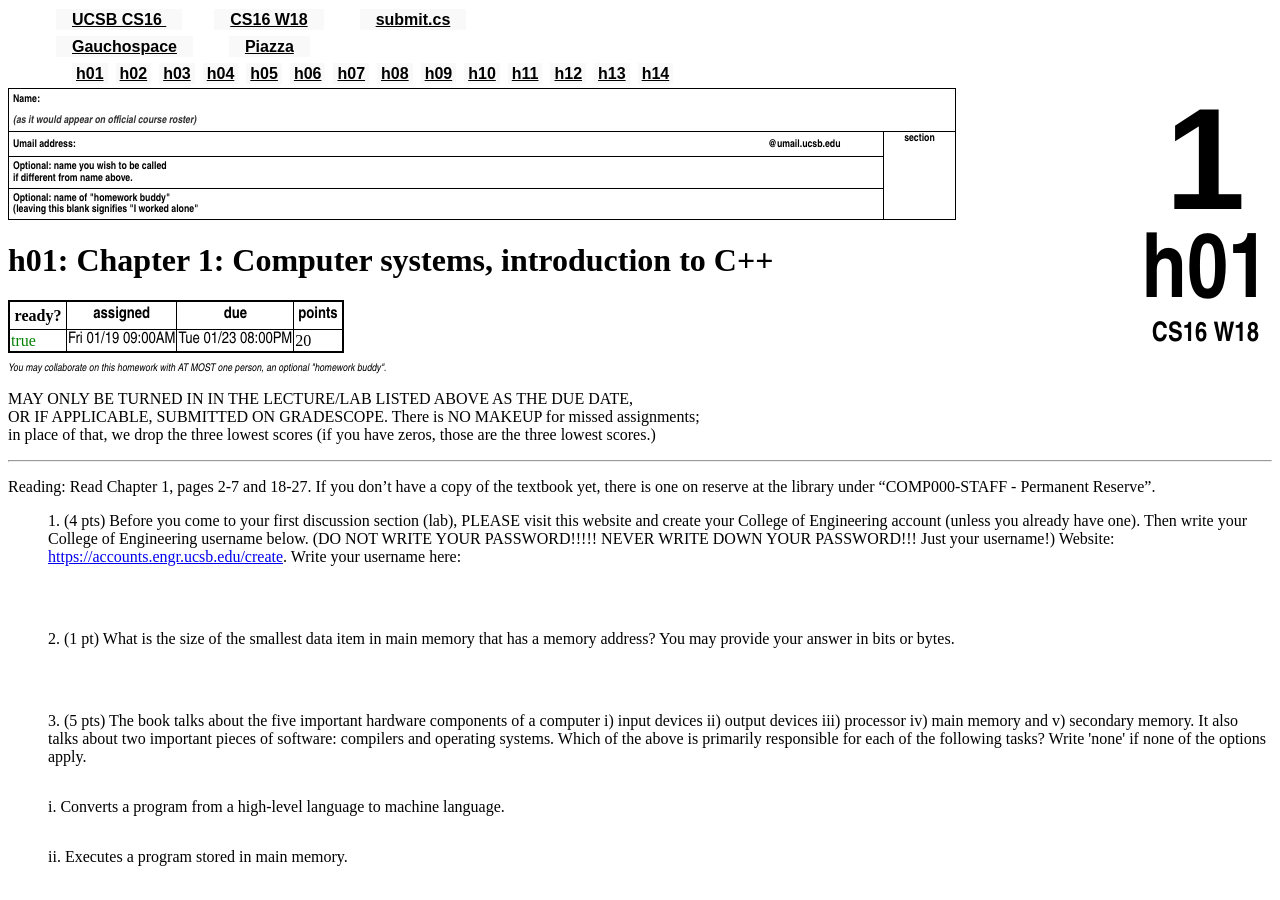
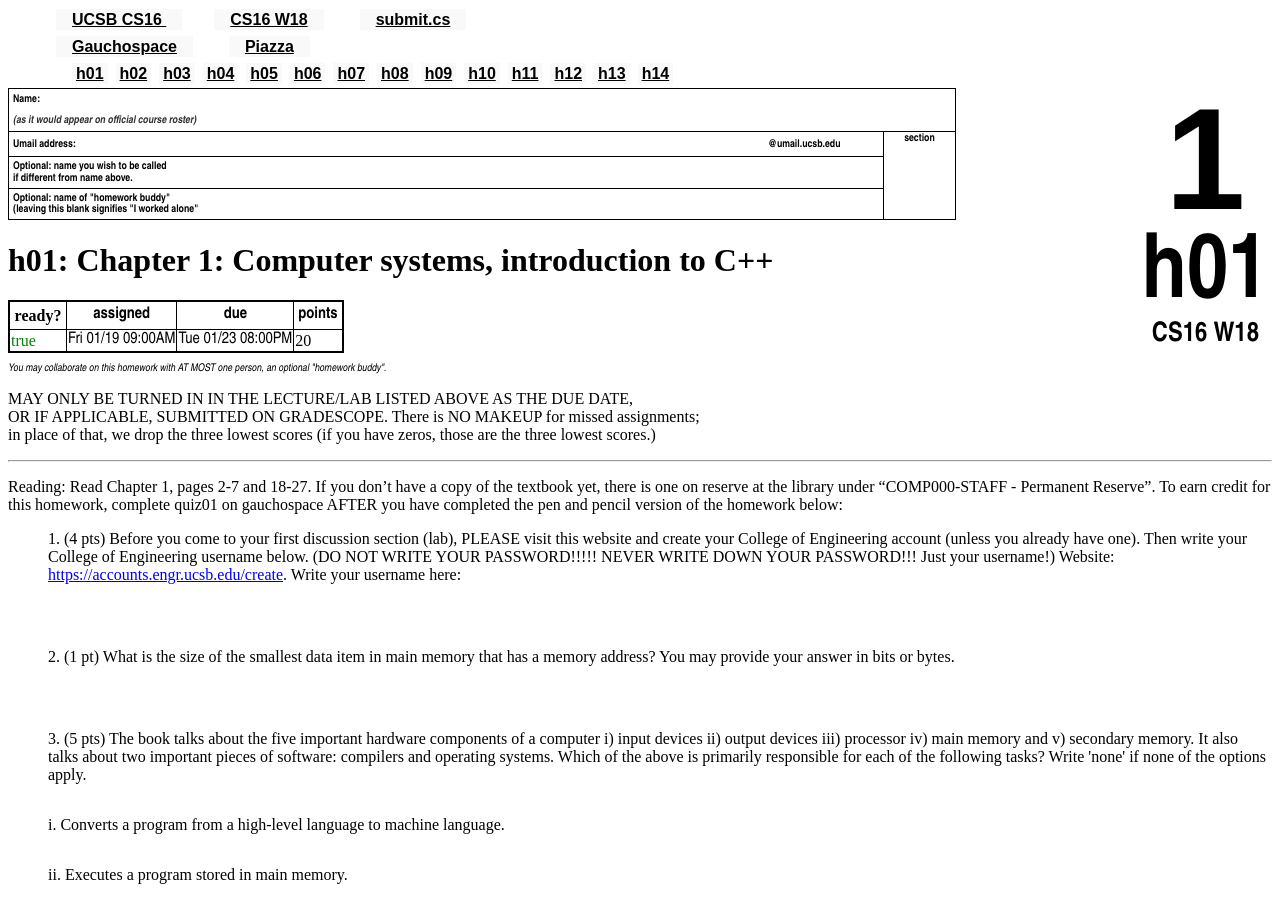
Before and after one commit to ucsb-cs16-w18/ucsb-cs16-w18.github.io, a Jekyll site: the page built from _hwk/h01.md, in a window 1280 px wide and 900 px high. Built offline with Jekyll 4.4.1, drawn with Linux system fonts in a browser that asks for light colours.

Commit message:
Update h01.md

```diff
--- a/_hwk/h01.md
+++ b/_hwk/h01.md
@@ -5,7 +5,7 @@ ready: true
 assigned: 2018-01-19 9:00:00.00-8:00
 due: 2018-01-23 20:00:00.00-8:00
 ---
-Reading: Read Chapter 1, pages 2-7 and 18-27.   If you don't have a copy of the textbook yet, there is one on reserve at the library under "COMP000-STAFF - Permanent Reserve".
+Reading: Read Chapter 1, pages 2-7 and 18-27.   If you don't have a copy of the textbook yet, there is one on reserve at the library under "COMP000-STAFF - Permanent Reserve". To earn credit for this homework, complete quiz01 on gauchospace AFTER you have completed the pen and pencil version of the homework below:
 
 <ol markdown="1">
 
```
